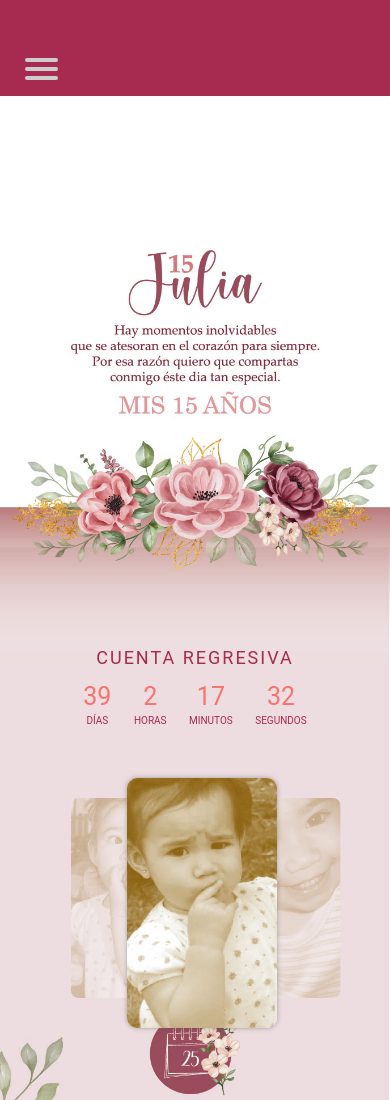
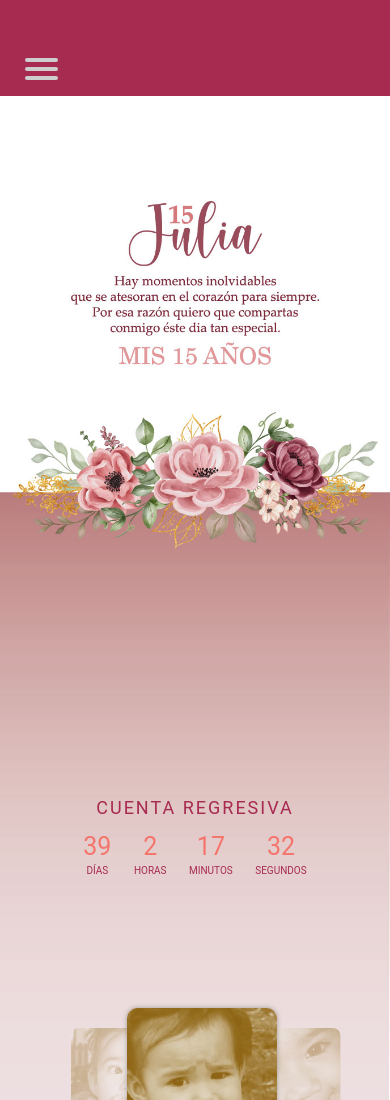
Before and after one commit to ClaraCabral77/CumpleJulia, a plain HTML site: page index.html in a window 390 px wide. Shown: the top 1100 px of the page. Drawn offline with Linux system fonts and the light colour scheme.

Commit message:
averlargo

```diff
--- a/estilos.css
+++ b/estilos.css
@@ -753,12 +753,12 @@ bottom: 15px;
 body {
 
   color: #f75aef;
- background-image: url(media/largo2.jpg);
+ background-image: url(media/relargo.jpg);
  background-position: center;
  background-repeat: no-repeat;
  background-size: 100%, 100%;
  background-position: center 150px;
- margin-bottom: px;
+ margin-bottom: 0px;
 
 
 }
@@ -796,8 +796,8 @@ main{
   color: #333;
   margin: 0 auto;
   text-align: center;
-  margin-bottom: 120px;
-margin-top: 550px;
+  margin-bottom: 200px;
+margin-top: 700px;
 font-size: 10px;
 
 
```
Also changed, not shown: media/relargo.jpg (added).
